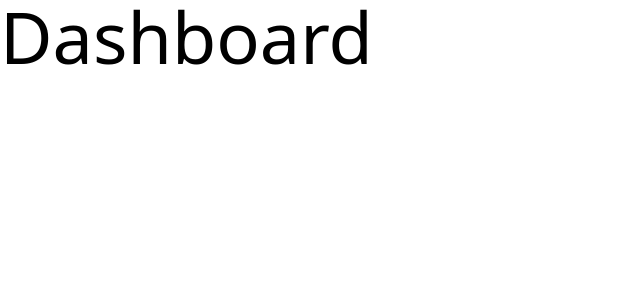
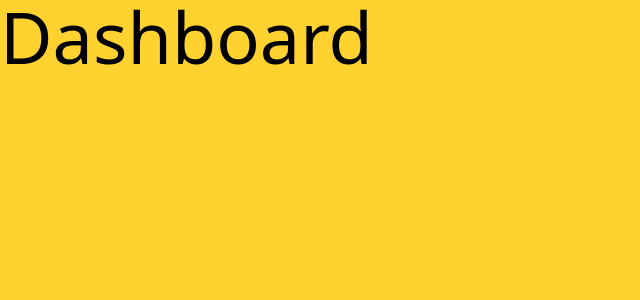
Before and after one commit to franxis12/jsmnworks, a React (Vite) app: page /dashboard in a window 1280 px wide. Shown: the top 300 px of the page, without its empty margins (0-640 px from the left). Built offline with nearby package versions, Linux system fonts and the light colour scheme.

Commit message:
color test for dashboard

```diff
--- a/src/pages/Dashboard.jsx
+++ b/src/pages/Dashboard.jsx
@@ -2,7 +2,7 @@ import React from "react";
 
 function Dashboard() {
   return (
-    <div>
+    <div className="w-full h-dvh bg-amber-300">
       <h1 className="text-7xl">Dashboard</h1>
     </div>
   );
--- a/src/styles/global.css
+++ b/src/styles/global.css
@@ -1 +1,25 @@
 @import "tailwindcss";
+
+:root {
+  --bg-color: #333;
+  --text-color: #fff;
+
+}
+
+body {
+    background-color: var(--bg-color);
+    color: var(--text-color);
+}
+
+@media (prefers-color-scheme: light ){
+    :root {
+        --bg-color: #F0F9F6;
+        --text-color: #000;
+
+    }
+
+    body {
+    background-color: var(--bg-color);
+    color: var(--text-color);
+}
+}
```
